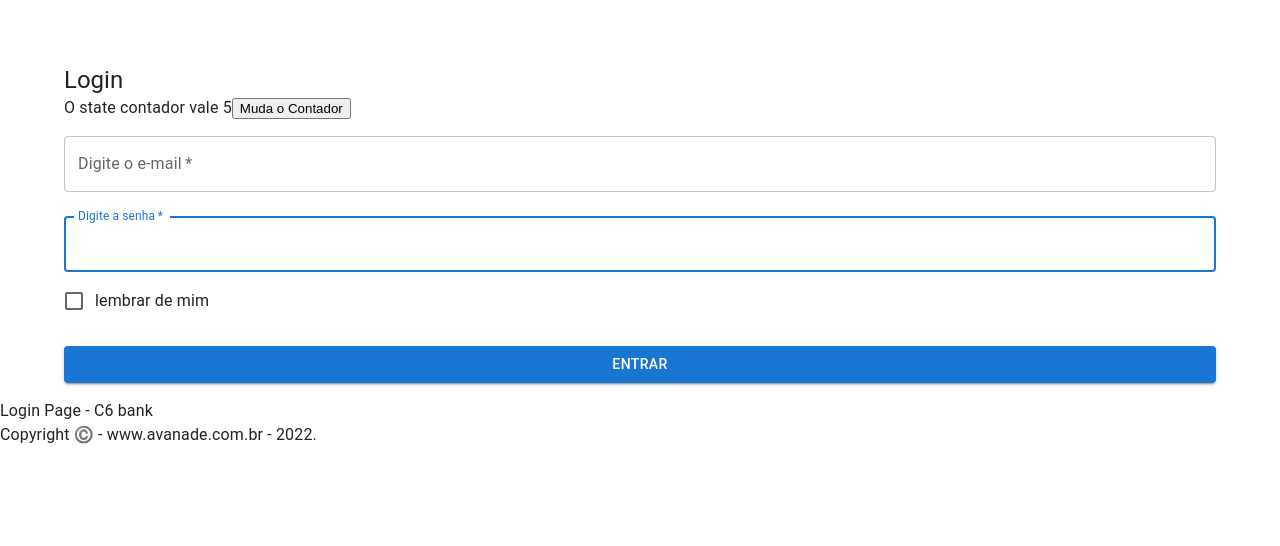
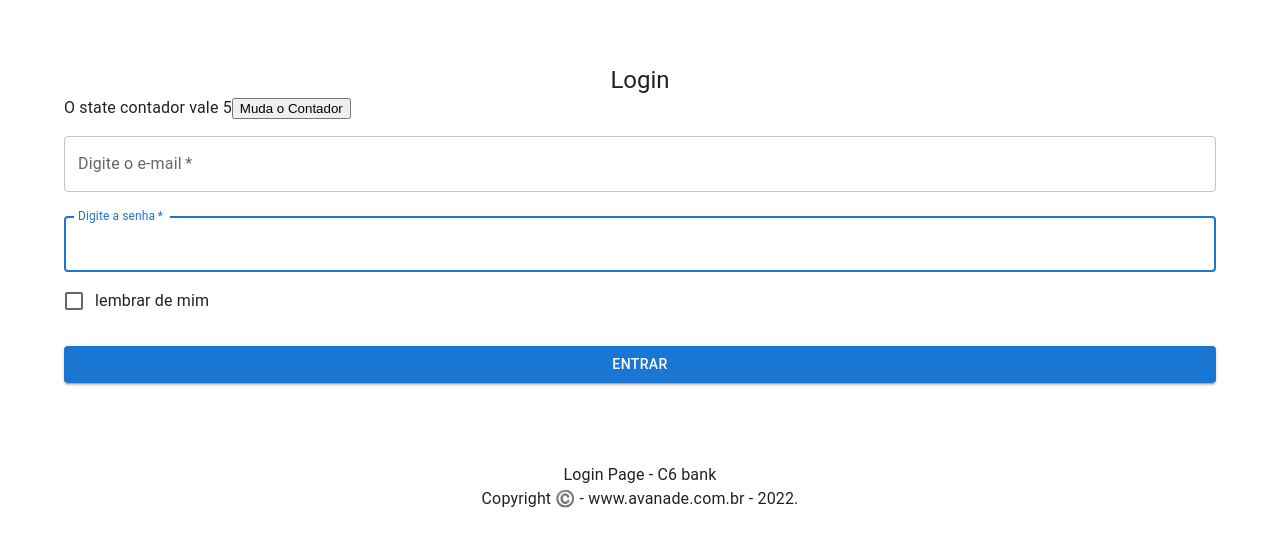
Before and after one commit to jlfagundes/project-next-fiap, a Next.js app: page /login in a window 1280 px wide. Shown: the top 546 px of the page. Built offline with nearby package versions, Linux system fonts and the light colour scheme.

Commit message:
fix: copyright

```diff
--- a/pages/login.tsx
+++ b/pages/login.tsx
@@ -88,7 +88,7 @@ export default function LoginPage() {
 	<ThemeProvider theme={theme}>
 			<Container>
 					<CssBaseline />
-							<Box sx={{ mt: 8, display: 'flex', flexDirection: 'column', alignItens: 'center' }}>
+							<Box sx={{ mt: 8, display: 'flex', flexDirection: 'column', alignItems: 'center' }}>
 									<Typography component='h1' variant='h5'>
 											Login
 									</Typography>
@@ -110,10 +110,12 @@ export default function LoginPage() {
 									Entrar
 								</Button>
 							</Box>
+							<Box sx={{ mt: 8, display: 'flex', flexDirection: 'column', alignItems: 'center' }}>
+								<div>Login Page - C6 bank</div>
+								<Copyright site='www.avanade.com.br' sx={{ mt: 8, mb: 4}}></Copyright>
+							</Box>
 			</Container>
-			<div>Login Page - C6 bank</div>
 
-			<Copyright site='www.avanade.com.br'></Copyright>
 
 	</ThemeProvider>
   )
```
Lines whose indentation alone changed are shown as unchanged.
